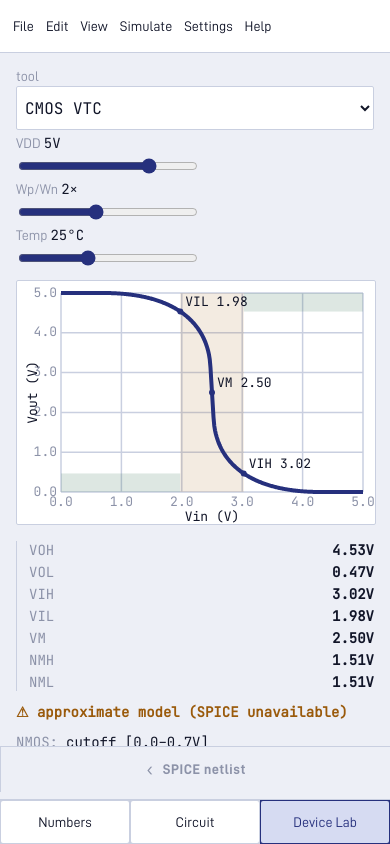
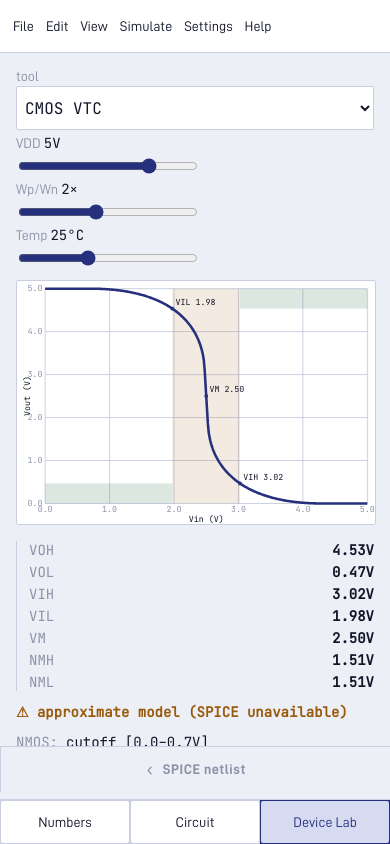
Before and after one commit to ramzorevelo/logicuitry, a React (Vite) app: page / in a window 390 px wide. Both pictures are taken after a click on the button "Device Lab". Built offline with nearby package versions, Linux system fonts and the light colour scheme.

Commit message:
Fix Device Lab figures on small screens

```diff
--- a/src/ui/workbench-devicelab/NoiseMarginDiagram.tsx
+++ b/src/ui/workbench-devicelab/NoiseMarginDiagram.tsx
@@ -16,7 +16,7 @@ const DESIGN_H = 340;
 // receiver input thresholds on the right, the two margins shaded between them.
 export function NoiseMarginDiagram({ driver, receiver, maxV = 5 }: DiagramProps) {
   const canvasRef = useRef<HTMLCanvasElement>(null);
-  const { ref: boxRef, size } = usePlotSize(DESIGN_W, DESIGN_H);
+  const { ref: boxRef, box, scale } = usePlotSize(DESIGN_W, DESIGN_H);
 
   useEffect(() => {
     const canvas = canvasRef.current;
@@ -25,15 +25,17 @@ export function NoiseMarginDiagram({ driver, receiver, maxV = 5 }: DiagramProps)
     const draw = () => {
       const theme = readTheme();
       const dpr = window.devicePixelRatio || 1;
-      canvas.width = size.w * dpr;
-      canvas.height = size.h * dpr;
-      canvas.style.width = `${size.w}px`;
-      canvas.style.height = `${size.h}px`;
+      canvas.width = box.w * dpr;
+      canvas.height = box.h * dpr;
+      canvas.style.width = `${box.w}px`;
+      canvas.style.height = `${box.h}px`;
       const ctx = canvas.getContext('2d');
       if (!ctx) return;
-      ctx.setTransform(dpr, 0, 0, dpr, 0, 0);
-      ctx.clearRect(0, 0, size.w, size.h);
-      render(ctx, theme, driver, receiver, maxV, size);
+      // Draw at the design size and scale the whole figure, so the spacing the
+      // diagram was composed with survives on a narrow screen.
+      ctx.setTransform(dpr * scale, 0, 0, dpr * scale, 0, 0);
+      ctx.clearRect(0, 0, DESIGN_W, DESIGN_H);
+      render(ctx, theme, driver, receiver, maxV, { w: DESIGN_W, h: DESIGN_H });
     };
 
     draw();
@@ -43,7 +45,7 @@ export function NoiseMarginDiagram({ driver, receiver, maxV = 5 }: DiagramProps)
       attributeFilter: ['data-theme', 'class'],
     });
     return () => observer.disconnect();
-  }, [driver, receiver, maxV, size]);
+  }, [driver, receiver, maxV, box, scale]);
 
   return (
     <div className="plot-box" ref={boxRef}>
--- a/src/ui/workbench-devicelab/VtcPlot.tsx
+++ b/src/ui/workbench-devicelab/VtcPlot.tsx
@@ -2,7 +2,7 @@ import { useEffect, useRef } from 'react';
 import { drawPlot, type PlotSpec } from '../../render/plotXY';
 import { readTheme } from '../../render/theme';
 import { usePlotSize } from './usePlotSize';
-import { useDomainZoom } from './useDomainZoom';
+import { useCanvasZoom } from './useCanvasZoom';
 import type { SweepResult } from '../../core/spice/types';
 import type { VtcMetrics } from '../../core/spice/vtcAnalysis';
 
@@ -18,8 +18,8 @@ const DESIGN_H = 380;
 
 export function VtcPlot({ sweep, ghost, metrics, vdd }: VtcPlotProps) {
   const canvasRef = useRef<HTMLCanvasElement>(null);
-  const { ref: boxRef, size } = usePlotSize(DESIGN_W, DESIGN_H);
-  const { domain, zoomed, fit, handlers } = useDomainZoom({ x0: 0, x1: vdd, y0: 0, y1: vdd });
+  const { ref: boxRef, box, scale } = usePlotSize(DESIGN_W, DESIGN_H);
+  const { view, zoomed, fit, handlers } = useCanvasZoom(box.w, box.h);
 
   useEffect(() => {
     const canvas = canvasRef.current;
@@ -28,19 +28,26 @@ export function VtcPlot({ sweep, ghost, metrics, vdd }: VtcPlotProps) {
     const draw = () => {
       const theme = readTheme();
       const dpr = window.devicePixelRatio || 1;
-      canvas.width = size.w * dpr;
-      canvas.height = size.h * dpr;
-      canvas.style.width = `${size.w}px`;
-      canvas.style.height = `${size.h}px`;
+      canvas.width = box.w * dpr;
+      canvas.height = box.h * dpr;
+      canvas.style.width = `${box.w}px`;
+      canvas.style.height = `${box.h}px`;
       const ctx = canvas.getContext('2d');
       if (!ctx) return;
-      ctx.setTransform(dpr, 0, 0, dpr, 0, 0);
+      // Two scales in one transform. `scale` fits the design-size figure to
+      // the box, and is why the plot is laid out at its design size below: a
+      // plot composed at 340px instead would put its own labels on top of each
+      // other, as the noise diagram did. `zoom` magnifies on top of that.
+      // Both go through the transform rather than onto the bitmap, so the
+      // figure is redrawn at the final size and stays sharp.
+      const k = scale * view.zoom;
+      ctx.setTransform(dpr * k, 0, 0, dpr * k, -view.panX * dpr, -view.panY * dpr);
 
       const { vil, vih, vol, voh, vm } = metrics;
       const spec: PlotSpec = {
-        size,
-        x: { min: domain.x0, max: domain.x1, label: 'Vin (V)' },
-        y: { min: domain.y0, max: domain.y1, label: 'Vout (V)' },
+        size: { w: DESIGN_W, h: DESIGN_H },
+        x: { min: 0, max: vdd, label: 'Vin (V)' },
+        y: { min: 0, max: vdd, label: 'Vout (V)' },
         bands: [{ x0: vil, x1: vih, color: theme.colors.warn }], // forbidden zone
         rects: [
           { x0: 0, x1: vil, y0: vol, y1: 0, color: theme.colors.ok }, // NML
@@ -68,7 +75,7 @@ export function VtcPlot({ sweep, ghost, metrics, vdd }: VtcPlotProps) {
       attributeFilter: ['data-theme', 'class'],
     });
     return () => observer.disconnect();
-  }, [sweep, ghost, metrics, vdd, size, domain]);
+  }, [sweep, ghost, metrics, vdd, box, scale, view]);
 
   // touch-action none so a drag zooms the plot instead of scrolling the page
   // out from under it: the surrounding controls stay where they are.
--- /dev/null
+++ b/src/ui/workbench-devicelab/useCanvasZoom.ts
@@ -0,0 +1,120 @@
+// Magnifying the plot as a picture: the whole figure grows, axes and labels
+// with it, and panning moves a window over the enlarged drawing.
+//
+// NOT a zoom of the plotted range. Narrowing the domain and redrawing shows a
+// different chart, with axes reading 1.2..2.8V instead of 0..5V and the bands
+// recomputed for a sub-range, which is not what magnifying a figure means.
+//
+// The scale goes into the canvas transform rather than onto the bitmap through
+// CSS, so the plot is re-rasterised at the magnified size and stays sharp.
+
+import { useCallback, useRef, useState } from 'react';
+import type { PointerEvent as ReactPointerEvent, WheelEvent as ReactWheelEvent } from 'react';
+
+export const MIN_ZOOM = 1;
+export const MAX_ZOOM = 6;
+
+export interface Viewport {
+  zoom: number;
+  panX: number;
+  panY: number;
+}
+
+export const FIT: Viewport = { zoom: 1, panX: 0, panY: 0 };
+
+/** Keeps the drawing covering the window: pan runs from 0 to the overhang, so
+ *  a magnified plot can never be dragged off its own edge into blank space. */
+export function clampPan(v: Viewport, w: number, h: number): Viewport {
+  const zoom = Math.min(Math.max(v.zoom, MIN_ZOOM), MAX_ZOOM);
+  const maxX = w * (zoom - 1);
+  const maxY = h * (zoom - 1);
+  return {
+    zoom,
+    panX: Math.min(Math.max(v.panX, 0), maxX),
+    panY: Math.min(Math.max(v.panY, 0), maxY),
+  };
+}
+
+/** Rescales about a point in window coordinates, so whatever is under the
+ *  fingers stays under them. */
+export function zoomAbout(
+  v: Viewport,
+  factor: number,
+  fx: number,
+  fy: number,
+  w: number,
+  h: number,
+) {
+  const zoom = Math.min(Math.max(v.zoom * factor, MIN_ZOOM), MAX_ZOOM);
+  const k = zoom / v.zoom;
+  return clampPan({ zoom, panX: (v.panX + fx) * k - fx, panY: (v.panY + fy) * k - fy }, w, h);
+}
+
+export function useCanvasZoom(w: number, h: number) {
+  const [view, setView] = useState<Viewport>(FIT);
+  const pointers = useRef(new Map<number, { x: number; y: number }>());
+  const pinch = useRef<number | null>(null);
+
+  const fit = useCallback(() => setView(FIT), []);
+
+  const two = () => [...pointers.current.values()];
+  const spread = () => {
+    const [a, b] = two();
+    return a && b ? Math.hypot(a.x - b.x, a.y - b.y) : null;
+  };
+
+  const onPointerDown = (e: ReactPointerEvent<HTMLCanvasElement>) => {
+    e.currentTarget.setPointerCapture(e.pointerId);
+    pointers.current.set(e.pointerId, { x: e.clientX, y: e.clientY });
+    if (pointers.current.size === 2) pinch.current = spread();
+  };
+
+  const onPointerMove = (e: ReactPointerEvent<HTMLCanvasElement>) => {
+    const prev = pointers.current.get(e.pointerId);
+    if (!prev) return;
+    const box = e.currentTarget.getBoundingClientRect();
+    pointers.current.set(e.pointerId, { x: e.clientX, y: e.clientY });
+
+    if (pointers.current.size >= 2) {
+      const d = spread();
+      if (d && pinch.current) {
+        const [a, b] = two();
+        const fx = a && b ? (a.x + b.x) / 2 - box.left : box.width / 2;
+        const fy = a && b ? (a.y + b.y) / 2 - box.top : box.height / 2;
+        setView((v) => zoomAbout(v, d / pinch.current!, fx, fy, w, h));
+        pinch.current = d;
+      }
+      return;
+    }
+    // One finger drags the picture: moving right reveals what is to the left.
+    const dx = e.clientX - prev.x;
+    const dy = e.clientY - prev.y;
+    setView((v) => clampPan({ ...v, panX: v.panX - dx, panY: v.panY - dy }, w, h));
+  };
+
+  const onPointerUp = (e: ReactPointerEvent<HTMLCanvasElement>) => {
+    pointers.current.delete(e.pointerId);
+    if (pointers.current.size < 2) pinch.current = null;
+  };
+
+  // A wheel with no touchscreen to pinch with.
+  const onWheel = (e: ReactWheelEvent<HTMLCanvasElement>) => {
+    const box = e.currentTarget.getBoundingClientRect();
+    setView((v) =>
+      zoomAbout(v, e.deltaY < 0 ? 1.1 : 1 / 1.1, e.clientX - box.left, e.clientY - box.top, w, h),
+    );
+  };
+
+  return {
+    view,
+    zoomed: view.zoom > MIN_ZOOM,
+    fit,
+    handlers: {
+      onPointerDown,
+      onPointerMove,
+      onPointerUp,
+      onPointerCancel: onPointerUp,
+      onWheel,
+    },
+  };
+}
--- a/src/ui/workbench-devicelab/useDomainZoom.ts
+++ /dev/null
@@ -1,113 +0,0 @@
-// Zoom and pan for a plot, expressed as a window over the DATA domain rather
-// than a transform on the canvas. Redrawing at the new domain keeps the plot
-// crisp at any magnification, where scaling the bitmap would blur it, and the
-// axes go on telling the truth about what is on screen.
-
-import { useCallback, useRef, useState } from 'react';
-import type { PointerEvent as ReactPointerEvent } from 'react';
-
-export interface Domain {
-  x0: number;
-  x1: number;
-  y0: number;
-  y1: number;
-}
-
-/** Deepest zoom, as a fraction of the full domain. Past this the axis labels
- *  repeat to two decimals and the view stops meaning anything. */
-const MIN_SPAN = 0.05;
-
-export function clampSpan(
-  lo: number,
-  hi: number,
-  fullLo: number,
-  fullHi: number,
-): [number, number] {
-  const full = fullHi - fullLo;
-  const span = Math.min(Math.max(hi - lo, full * MIN_SPAN), full);
-  const mid = (lo + hi) / 2;
-  let a = mid - span / 2;
-  if (a < fullLo) a = fullLo;
-  if (a + span > fullHi) a = fullHi - span;
-  return [a, a + span];
-}
-
-export function useDomainZoom(full: Domain) {
-  const [view, setView] = useState<Domain | null>(null);
-  const pointers = useRef(new Map<number, { x: number; y: number }>());
-  const pinch = useRef<number | null>(null);
-
-  const current = view ?? full;
-  const fit = useCallback(() => setView(null), []);
-
-  const pan = (dxPx: number, dyPx: number, boxW: number, boxH: number) => {
-    setView((v) => {
-      const c = v ?? full;
-      const dx = (dxPx / boxW) * (c.x1 - c.x0);
-      // Screen y grows downward and the value axis grows upward.
-      const dy = (dyPx / boxH) * (c.y1 - c.y0);
-      const [x0, x1] = clampSpan(c.x0 - dx, c.x1 - dx, full.x0, full.x1);
-      const [y0, y1] = clampSpan(c.y0 + dy, c.y1 + dy, full.y0, full.y1);
-      return { x0, x1, y0, y1 };
-    });
-  };
-
-  const scaleAbout = (factor: number) => {
-    setView((v) => {
-      const c = v ?? full;
-      const mx = (c.x0 + c.x1) / 2;
-      const my = (c.y0 + c.y1) / 2;
-      const hw = ((c.x1 - c.x0) / 2) * factor;
-      const hh = ((c.y1 - c.y0) / 2) * factor;
-      const [x0, x1] = clampSpan(mx - hw, mx + hw, full.x0, full.x1);
-      const [y0, y1] = clampSpan(my - hh, my + hh, full.y0, full.y1);
-      return { x0, x1, y0, y1 };
-    });
-  };
-
-  const dist = () => {
-    const [a, b] = [...pointers.current.values()];
-    if (!a || !b) return null;
-    return Math.hypot(a.x - b.x, a.y - b.y);
-  };
-
-  const onPointerDown = (e: ReactPointerEvent<HTMLCanvasElement>) => {
-    e.currentTarget.setPointerCapture(e.pointerId);
-    pointers.current.set(e.pointerId, { x: e.clientX, y: e.clientY });
-    if (pointers.current.size === 2) pinch.current = dist();
-  };
-
-  const onPointerMove = (e: ReactPointerEvent<HTMLCanvasElement>) => {
-    const prev = pointers.current.get(e.pointerId);
-    if (!prev) return;
-    const box = e.currentTarget.getBoundingClientRect();
-    pointers.current.set(e.pointerId, { x: e.clientX, y: e.clientY });
-
-    if (pointers.current.size >= 2) {
-      const d = dist();
-      if (d && pinch.current) {
-        scaleAbout(pinch.current / d);
-        pinch.current = d;
-      }
-      return;
-    }
-    pan(e.clientX - prev.x, e.clientY - prev.y, box.width, box.height);
-  };
-
-  const onPointerUp = (e: ReactPointerEvent<HTMLCanvasElement>) => {
-    pointers.current.delete(e.pointerId);
-    if (pointers.current.size < 2) pinch.current = null;
-  };
-
-  return {
-    domain: current,
-    zoomed: view !== null,
-    fit,
-    handlers: {
-      onPointerDown,
-      onPointerMove,
-      onPointerUp,
-      onPointerCancel: onPointerUp,
-    },
-  };
-}
--- a/src/ui/workbench-devicelab/usePlotSize.ts
+++ b/src/ui/workbench-devicelab/usePlotSize.ts
@@ -1,6 +1,11 @@
 // Plots were drawn at a fixed size, so a 560px one on a 360px phone had to be
-// panned to be read at all. They now fit their container and keep the design
-// aspect ratio, and never exceed the design size, so the desktop is unchanged.
+// panned to be read at all.
+//
+// This returns a BOX to fill and a SCALE to draw at, rather than a smaller size
+// to lay out in. Figures here are composed at a design size with real spacing
+// between labels; laying one out at 340px instead put those labels on top of
+// each other. Drawing at the design size and scaling the whole figure keeps the
+// composition exactly as drawn, only smaller.
 
 import { useEffect, useRef, useState } from 'react';
 
@@ -9,7 +14,7 @@ const MIN_W = 200;
 
 export function usePlotSize(designW: number, designH: number) {
   const ref = useRef<HTMLDivElement>(null);
-  const [size, setSize] = useState({ w: designW, h: designH });
+  const [box, setBox] = useState({ w: designW, h: designH });
 
   useEffect(() => {
     const el = ref.current;
@@ -19,7 +24,7 @@ export function usePlotSize(designW: number, designH: number) {
       if (avail <= 0) return;
       const w = Math.max(MIN_W, Math.min(designW, Math.round(avail)));
       const h = Math.round(w * (designH / designW));
-      setSize((prev) => (prev.w === w && prev.h === h ? prev : { w, h }));
+      setBox((prev) => (prev.w === w && prev.h === h ? prev : { w, h }));
     };
     measure();
     const observer = new ResizeObserver(measure);
@@ -27,5 +32,5 @@ export function usePlotSize(designW: number, designH: number) {
     return () => observer.disconnect();
   }, [designW, designH]);
 
-  return { ref, size };
+  return { ref, box, scale: box.w / designW };
 }
```
Also changed, not shown: 2 other files (tests, documents, lock files or other folders).
